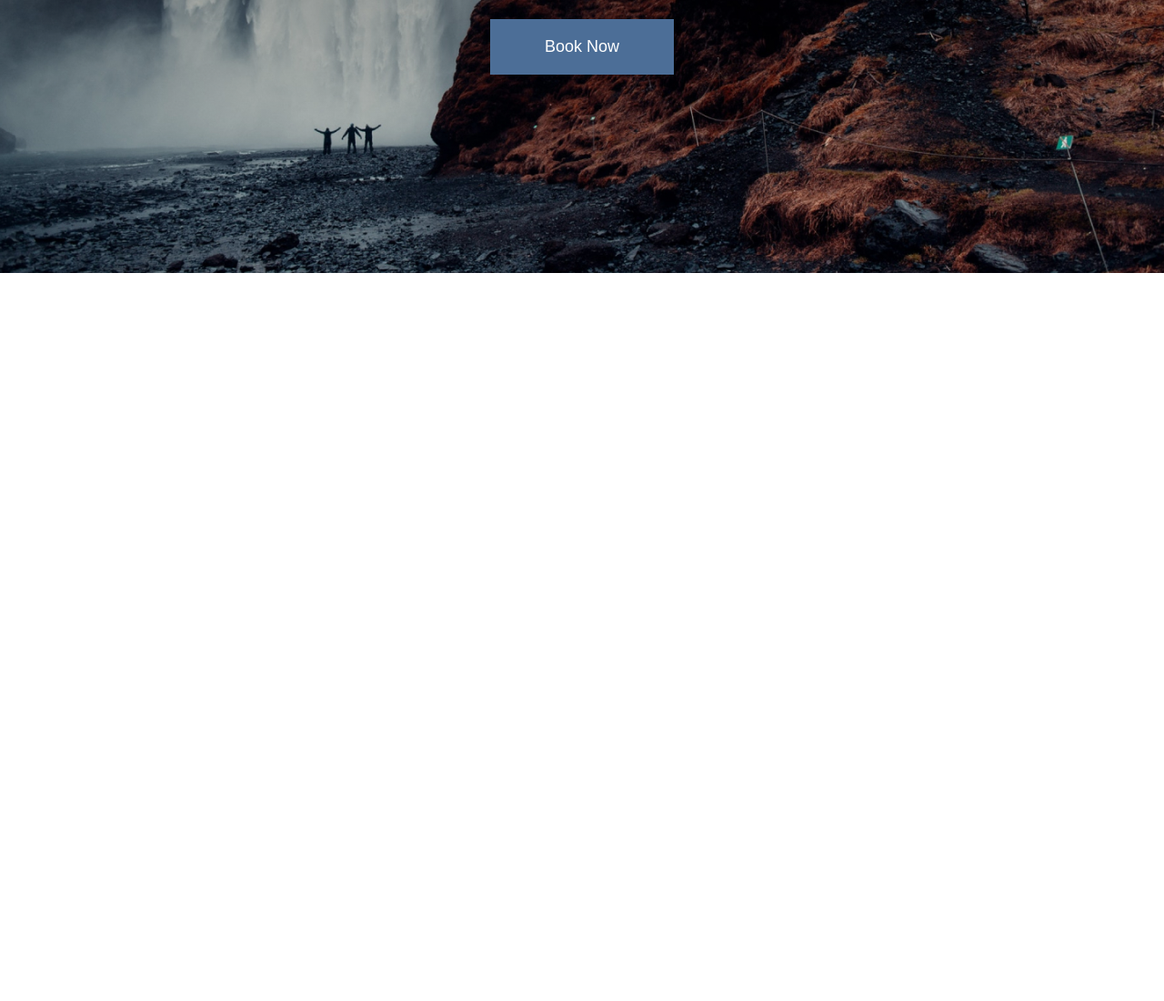
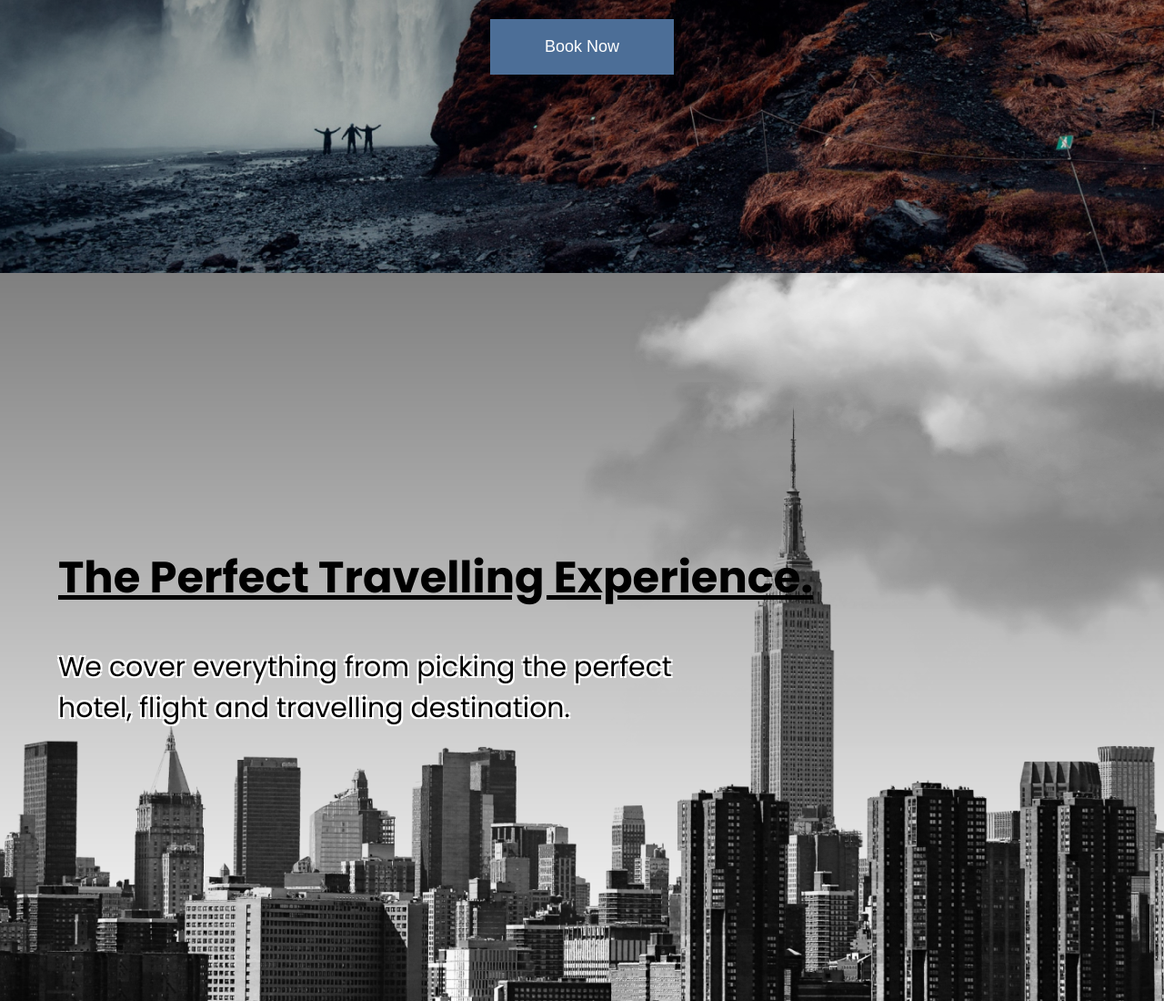
Before and after one commit to w3bdev1/Tripps-Landing-Page, a plain HTML site: page index.html in a window 1280 px wide. Shown: the part 500-1600 px from the top of the page at 91% size. Before the commit the page ends 800 px from the top, so only its background shows below. Drawn offline with Linux system fonts and the light colour scheme.

Commit message:
Locations section done

```diff
--- a/index.html
+++ b/index.html
@@ -24,10 +24,21 @@
     </header>
     <section class="hero">
         <h2 class="hero__heading">Travel Beyond Limits.</h2>
-        <p class="hero__caption">Start your travel at an affordable price with Travelly <br />Contact us now bellow.</p>
+        <p class="hero__caption caption">Start your travel at an affordable price with Travelly <br />Contact us now
+            bellow.</p>
         <button>Book Now</button>
     </section>
+    <section id="locations">
+        <header class="locations-head">
+            <h2 class="locations__heading">The Perfect Travelling Experience.</h2>
+            <p class="locations__caption caption">We cover everything from picking the perfect hotel, flight and
+                travelling
+                destination.</p>
 
+            <img src="./img/cloud.png" class="moving-cloud-1 cloud" alt="" />
+            <img src="./img/cloud.png" class="moving-cloud-2 cloud" alt="" />
+        </header>
+    </section>
 
 </body>
 
--- a/style.css
+++ b/style.css
@@ -26,7 +26,9 @@
 :root {
     --dark-blue: #131c27;
     --light-blue: #4c6e97;
+    --light-blue-2: #1d3450;
     --white: #fff;
+    --gradient: linear-gradient(rgba(0 0 0 / 0.5), transparent)
 }
 
 * {
@@ -41,9 +43,14 @@ html {
 }
 
 body {
-    color: var(--white);
     font-family: Poppins, sans-serif;
 }
+
+
+h2 {
+    font-size: 4.8rem;
+}
+
 
 li,
 button,
@@ -65,12 +72,24 @@ button {
     color: var(--white);
     font-size: 1.8rem;
     cursor: pointer;
+    transition: background-color 0.2s linear;
+}
+
+button:hover,
+button:focus {
+    background-color: var(--light-blue-2);
+}
+
+
+.caption {
+    font-size: 3rem;
 }
 
 /* Nav */
 
 .main-head {
     background-color: var(--dark-blue);
+    color: var(--white);
 }
 
 nav {
@@ -100,8 +119,9 @@ nav ul {
 /* Hero  */
 
 .hero {
+    color: var(--white);
     min-height: 90vh;
-    background: linear-gradient(rgba(0 0 0 / 0.5), transparent), url(./img/landing-page.jpg);
+    background: var(--gradient), url(./img/landing-page.jpg);
     background-repeat: no-repeat;
     background-size: cover;
     background-position: center;
@@ -113,12 +133,74 @@ nav ul {
     text-align: center;
 }
 
-.hero__heading {
-    font-size: 4.8rem;
+/* Locations */
+#locations {
+    min-height: 100vh;
+    background: var(--gradient), url(./img/new-york-page.png);
+    background-repeat: no-repeat;
+    background-size: cover;
+    background-position: left;
+    display: flex;
+    align-items: center;
+    position: relative;
+    overflow: hidden;
 }
 
-.hero__caption {
-    font-size: 3rem;
+.locations-head {
+    width: 90%;
+    margin-inline: auto;
+}
+
+.locations__heading {
+    margin-block-end: 4rem;
+    text-decoration: underline;
+    text-decoration-thickness: 0.5rem;
+}
+
+.locations__caption {
+    max-width: 40ch;
+    text-shadow:
+        0.2rem 0.2rem var(--white),
+        -0.2rem -0.2rem var(--white),
+        0.2rem -0.2rem var(--white),
+        -0.2rem 0.2rem var(--white);
+}
+
+.cloud {
+    position: absolute;
+    top: 0;
+    right: 0;
+    pointer-events: none;
+}
+
+.moving-cloud-1 {
+    animation: cloudAnimation 3s infinite alternate ease-in-out;
+}
+
+.moving-cloud-2 {
+    top: 15%;
+    z-index: -1;
+    opacity: 0.5;
+    animation: cloudAnimation 5s infinite alternate ease-in-out;
+}
+
+@keyframes cloudAnimation {
+    from {
+        transform: translate(10%, -10%);
+    }
+
+    to {
+        transform: translate(0%, 0%);
+    }
+}
+
+
+/* Media Queries */
+
+@media screen and (max-width: 1400px) {
+    .cloud {
+        height: 40rem;
+    }
 }
 
 @media screen and (max-width: 936px) {
@@ -135,4 +217,9 @@ nav ul {
     #logo {
         padding: 1rem;
     }
+
+    .locations__caption {
+        background-color: rgba(255, 255, 255, 0.6);
+        padding: 1rem;
+    }
 }
```
